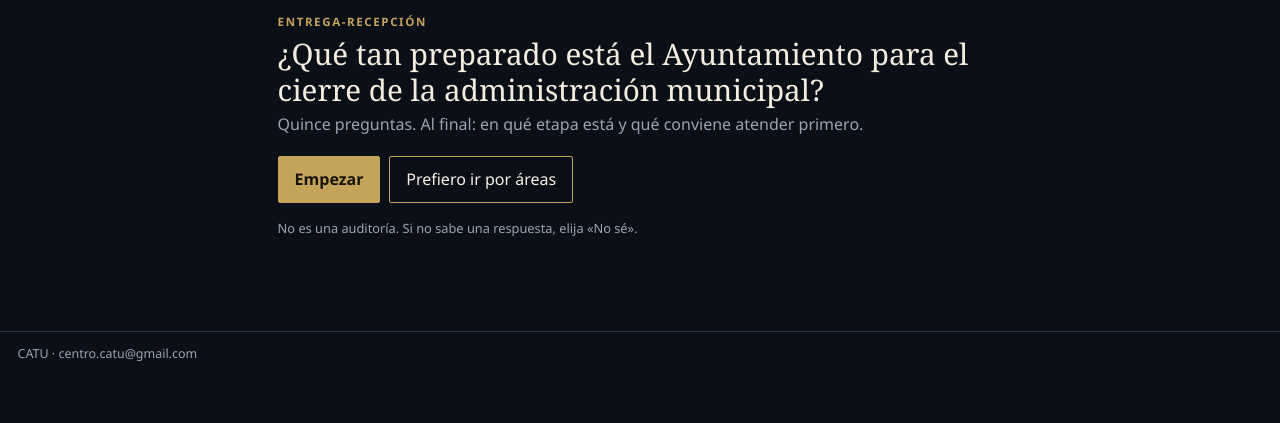
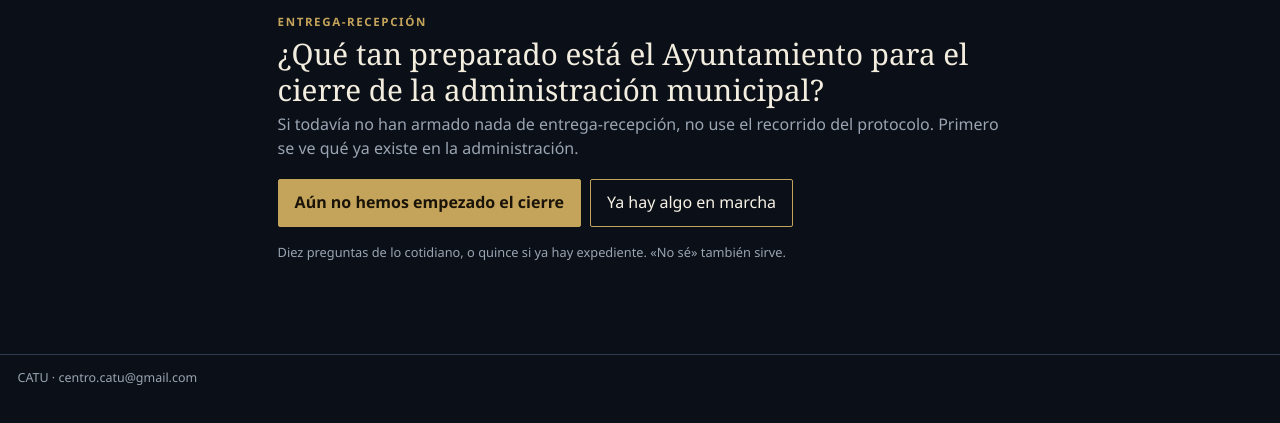
Before and after one commit to aminramirezvilla-hue/monitor-hito-er, a plain HTML site: page index.html in a window 1280 px wide. Shown: the part 77-500 px from the top of the page. Drawn offline with Linux system fonts and the light colour scheme.

Commit message:
Portada: ruta de cero vs ya hay algo en marcha

```diff
--- a/index.html
+++ b/index.html
@@ -4,18 +4,16 @@
   <meta charset="UTF-8" />
   <meta name="viewport" content="width=device-width, initial-scale=1, viewport-fit=cover" />
   <meta name="theme-color" content="#0B1018" />
-  <meta name="description" content="Diagnóstico rápido del hito de entrada al Protocolo de Blindaje Preventivo para el cierre municipal. CATU." />
   <title>Monitor de Hito ER – CATU</title>
   <link rel="manifest" href="manifest.json" />
   <link rel="icon" type="image/svg+xml" href="icons/icon-192.svg" />
-  <link rel="apple-touch-icon" href="icons/icon-192.svg" />
   <link rel="stylesheet" href="css/styles.css" />
   <link rel="stylesheet" href="css/print.css" media="print" />
   <script>
     (function () {
       if (!("caches" in window)) return;
       caches.keys().then(function (keys) {
-        if (keys.indexOf("catu-hito-er-v1") === -1 && keys.indexOf("catu-hito-er-v2") === -1) return;
+        if (["catu-hito-er-v1","catu-hito-er-v2","catu-hito-er-v3"].every(function (k) { return keys.indexOf(k) === -1; })) return;
         var drop = Promise.resolve();
         if ("serviceWorker" in navigator) {
           drop = navigator.serviceWorker.getRegistrations().then(function (regs) {
@@ -31,10 +29,7 @@
 </head>
 <body>
   <header class="app-header">
-    <div class="brand">
-      <b>CATU</b>
-      <span>Cierre municipal</span>
-    </div>
+    <div class="brand"><b>CATU</b><span>Cierre municipal</span></div>
     <span class="badge">Offline</span>
   </header>
   <div class="sticky" id="sticky">
@@ -48,12 +43,12 @@
     <section id="screen-home" class="screen active">
       <p class="kicker">ENTREGA-RECEPCIÓN</p>
       <h1>¿Qué tan preparado está el Ayuntamiento para el cierre de la administración municipal?</h1>
-      <p class="lede">Quince preguntas. Al final: en qué etapa está y qué conviene atender primero.</p>
+      <p class="lede">Si todavía no han armado nada de entrega-recepción, no use el recorrido del protocolo. Primero se ve qué ya existe en la administración.</p>
       <div class="actions">
-        <button type="button" class="btn-gold" data-act="express">Empezar</button>
-        <button type="button" class="btn-ghost" data-act="taller">Prefiero ir por áreas</button>
+        <button type="button" class="btn-gold" data-act="cero">Aún no hemos empezado el cierre</button>
+        <button type="button" class="btn-ghost" data-act="express">Ya hay algo en marcha</button>
       </div>
-      <p class="note">No es una auditoría. Si no sabe una respuesta, elija «No sé».</p>
+      <p class="note">Diez preguntas de lo cotidiano, o quince si ya hay expediente. «No sé» también sirve.</p>
     </section>
     <section id="screen-express" class="screen">
       <p class="kicker" id="ex-progress">Pregunta 1 de 15</p>
@@ -91,11 +86,11 @@
       <p id="res-title"></p>
       <p class="lede" id="res-desc"></p>
       <p class="note" id="res-n"></p>
-      <h3>Qué conviene atender primero</h3>
+      <h3 id="res-gaps-title">Qué conviene atender primero</h3>
       <div id="res-gaps"></div>
-      <h3>Etapas</h3>
+      <h3 id="res-gates-title">Etapas</h3>
       <div id="res-gates"></div>
-      <h3>Áreas</h3>
+      <h3 id="res-fronts-title">Áreas</h3>
       <ul id="res-fronts"></ul>
       <article class="cta">
         <p class="kicker">SIGUIENTE PASO</p>
```
